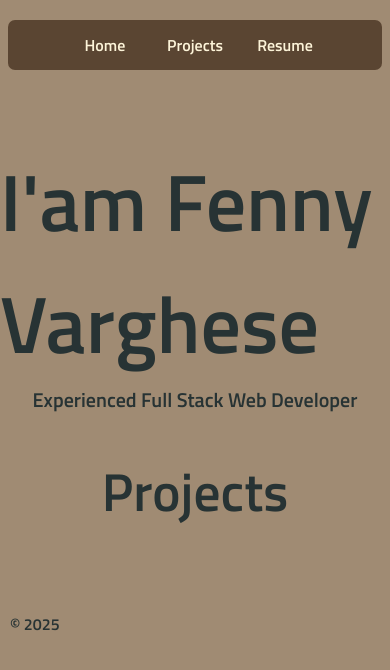
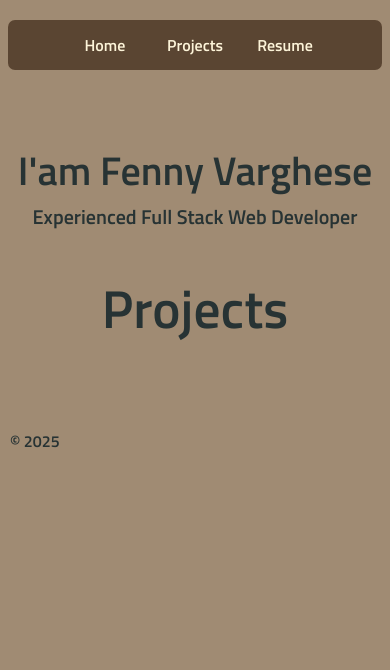
Before and after one commit to fenny7646/fenny, a plain HTML site: page projects.html in a window 390 px wide. Drawn offline with nearby package versions, Linux system fonts and the light colour scheme; no server answers; a web font is replaced by a local one.

Commit message:
Media querries added

```diff
--- /dev/null
+++ b/style/css/mediaquery.css
@@ -0,0 +1,5 @@
+@media (max-width: 500px) {
+    div.headercontainer h1 {
+        font-size: 30pt;
+    }
+}
--- a/style/css/style.css
+++ b/style/css/style.css
@@ -3,6 +3,7 @@
 @import "home.css";
 @import "homecards.css";
 @import "procards.css";
+@import "mediaquery.css";
 
 :root {
     /* Initializing Google Fonts */
```
